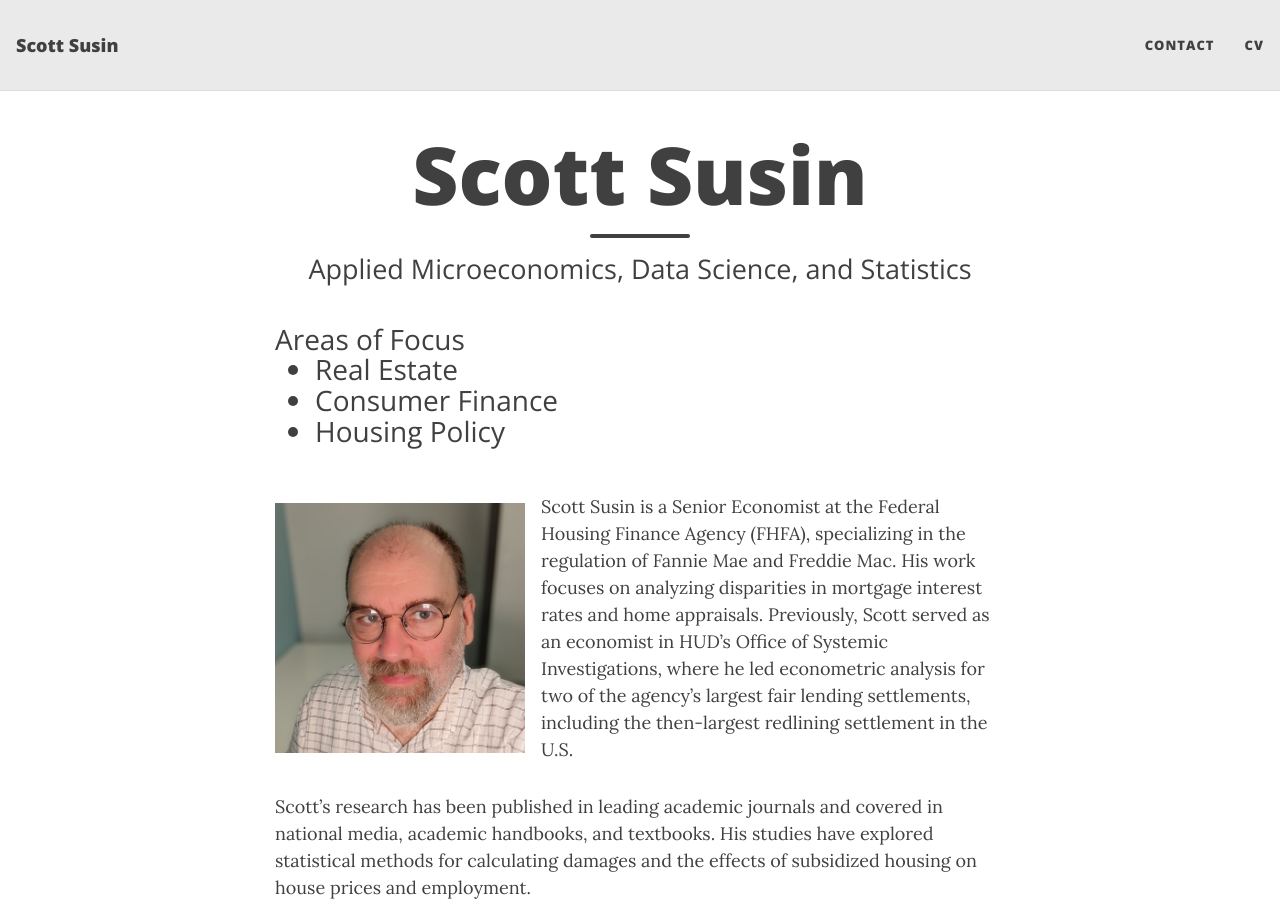
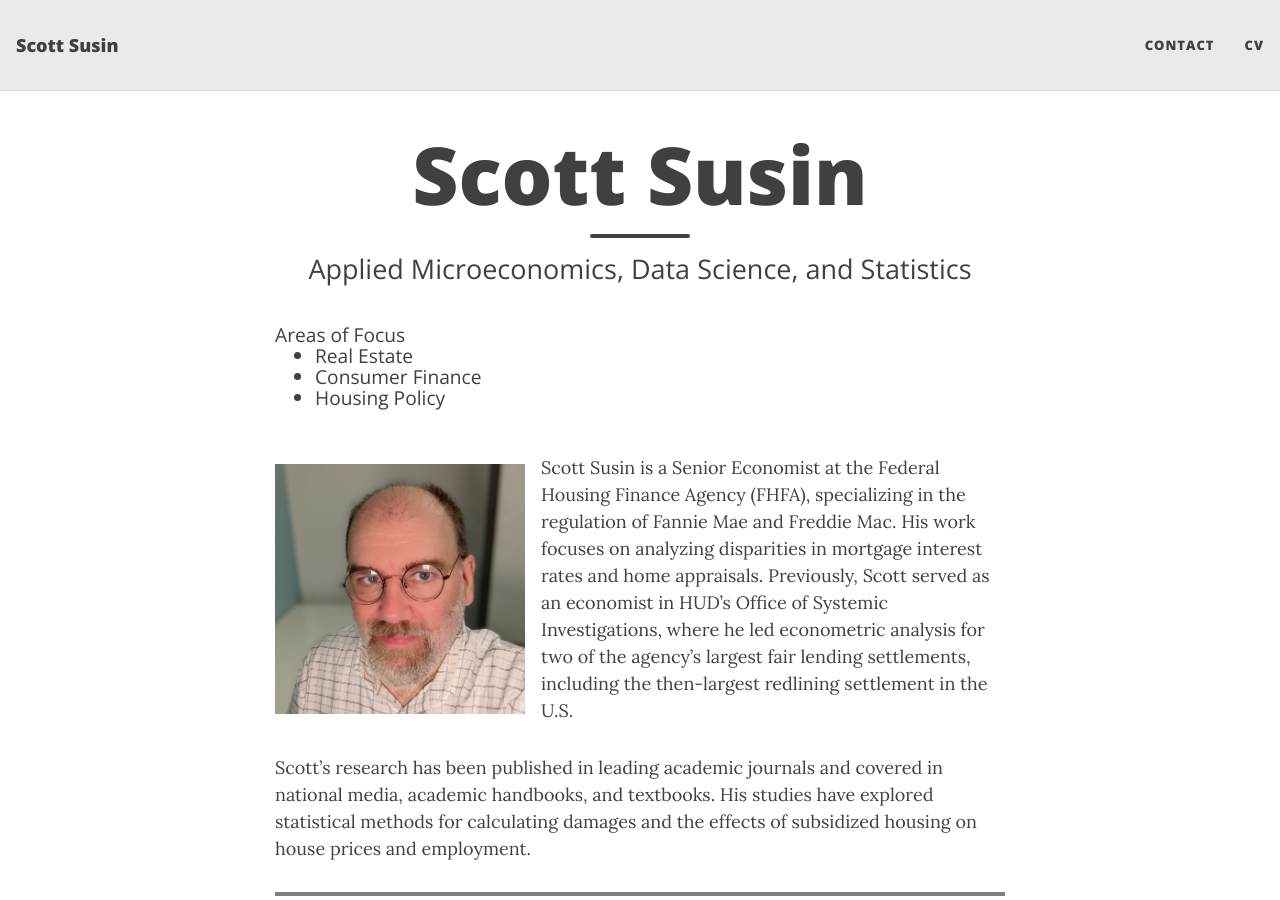
Before and after one commit to ssusin270/ScottSusinCom, a Jekyll site: the page built from index.md, in a window 1280 px wide and 900 px high. Built offline with Jekyll 4.4.1, drawn with Linux system fonts in a browser that asks for light colours.

Commit message:
Update index.md

```diff
--- a/index.md
+++ b/index.md
@@ -5,7 +5,7 @@ title:        Scott Susin
 subtitle: Applied Microeconomics, Data Science, and Statistics
 ---
 
-<h3 class="page-subheading" style="font-weight:300;">
+<h3 class="page-subheading" style="font-weight:300; font-size: 1.2rem;">
 Areas of Focus
 <ul>
           <li>Real Estate</li>
```
